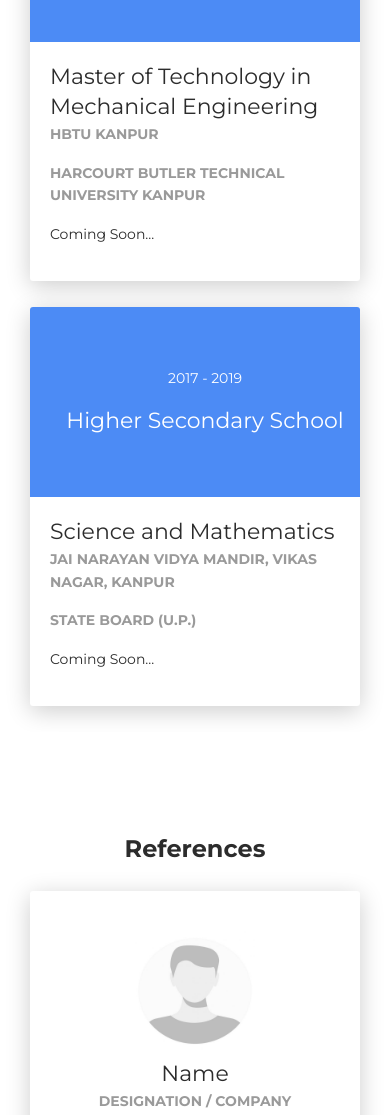
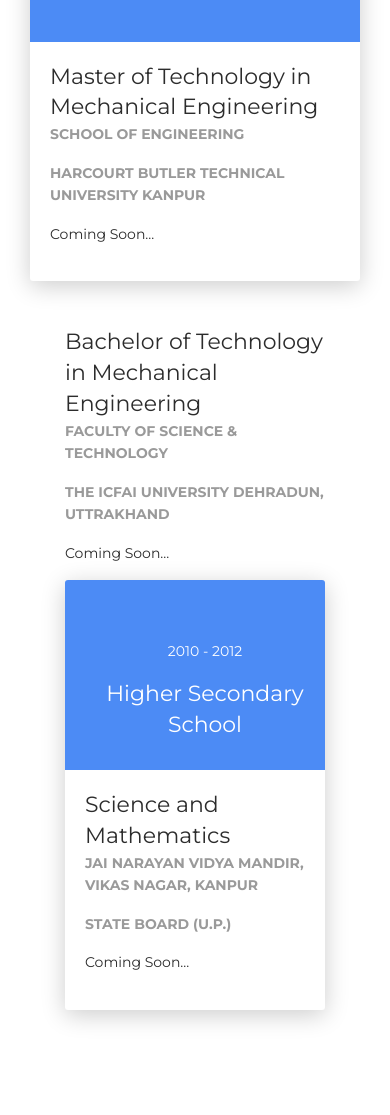
Before and after one commit to palpranjul/palpranjul.github.io, a plain HTML site: page index.html in a window 390 px wide. Shown: the part 4020-5135 px from the top of the page. Drawn offline with nearby package versions, Linux system fonts and the light colour scheme; animation ran at ten frames a second.

Commit message:
Update index.html

```diff
--- a/index.html
+++ b/index.html
@@ -318,18 +318,24 @@
         <div class="col-md-9" data-aos="fade-left" data-aos-offset="50" data-aos-duration="500">
           <div class="card-body">
             <div class="h5">Master of Technology in Mechanical Engineering </div>
-            <p class="category">HBTU Kanpur</p>
+            <p class="category">School of Engineering</p>
  	    <p class="category">Harcourt Butler Technical University Kanpur </p>
             <p>Coming Soon...</p>
           </div>
         </div>
       </div>
     </div>
+    <div class="col-md-9" data-aos="fade-left" data-aos-offset="50" data-aos-duration="500">
+      <div class="card-body">
+        <div class="h5">Bachelor of Technology in Mechanical Engineering </div>
+        <p class="category">Faculty of Science & Technology</p>
+ 	<p class="category">The ICFAI University Dehradun, Uttrakhand</p>
+        <p>Coming Soon...</p>
     <div class="card">
       <div class="row">
         <div class="col-md-3 bg-primary" data-aos="fade-right" data-aos-offset="50" data-aos-duration="500">
           <div class="card-body cc-education-header">
-            <p>2017 - 2019</p>
+            <p>2010 - 2012</p>
             <div class="h5">Higher Secondary School</div>
           </div>
         </div>
@@ -450,7 +456,7 @@
                     <p class="mb-0"><strong>Phone</strong></p>
                     <p class="pb-2">+91-8218468768</p>
                     <p class="mb-0"><strong>Email</strong></p>
-                    <p>erpranjulpal@gmail.com.com</p>
+                    <p>erpranjulpal@gmail.com</p>
                   </div>
                 </div>
               </div>
@@ -463,7 +469,7 @@
 </div></div>
     </div>
     <footer class="footer">
-      <div class="container text-center"><a class="cc-facebook btn btn-link" href="https://facebook.com/pranjul.pal.77"><i class="fa fa-facebook fa-2x " aria-hidden="true"></i></a><a class="cc-twitter btn btn-link " href="https://twitter.com/prafulla_pal_"><i class="fa fa-twitter fa-2x " aria-hidden="true"></i></a><a class="cc-google-plus btn btn-link" href="https://www.linkedin.com/in/prafullapal18"><i class="fa fa-linkedin fa-2x" aria-hidden="true"></i></a><a class="cc-instagram btn btn-link" href="https://www.instagram.com/prafulla_pal_/"><i class="fa fa-instagram fa-2x " aria-hidden="true"></i></a></div>
+      <div class="container text-center"><a class="cc-facebook btn btn-link" href="https://facebook.com/pranjul.pal.77"><i class="fa fa-facebook fa-2x " aria-hidden="true"></i></a><a class="cc-twitter btn btn-link " href="https://twitter.com/palpranjul"><i class="fa fa-twitter fa-2x " aria-hidden="true"></i></a><a class="cc-google-plus btn btn-link" href="https://www.linkedin.com/in/palpranjul"><i class="fa fa-linkedin fa-2x" aria-hidden="true"></i></a><a class="cc-instagram btn btn-link" href="https://www.instagram.com/palpranjul/"><i class="fa fa-instagram fa-2x " aria-hidden="true"></i></a></div>
       <div class="h4 title text-center">Pranjul Pal</div>
       <div class="text-center text-muted">
         <p>&copy; Pranjul Pal. All rights reserved.</p>
```
